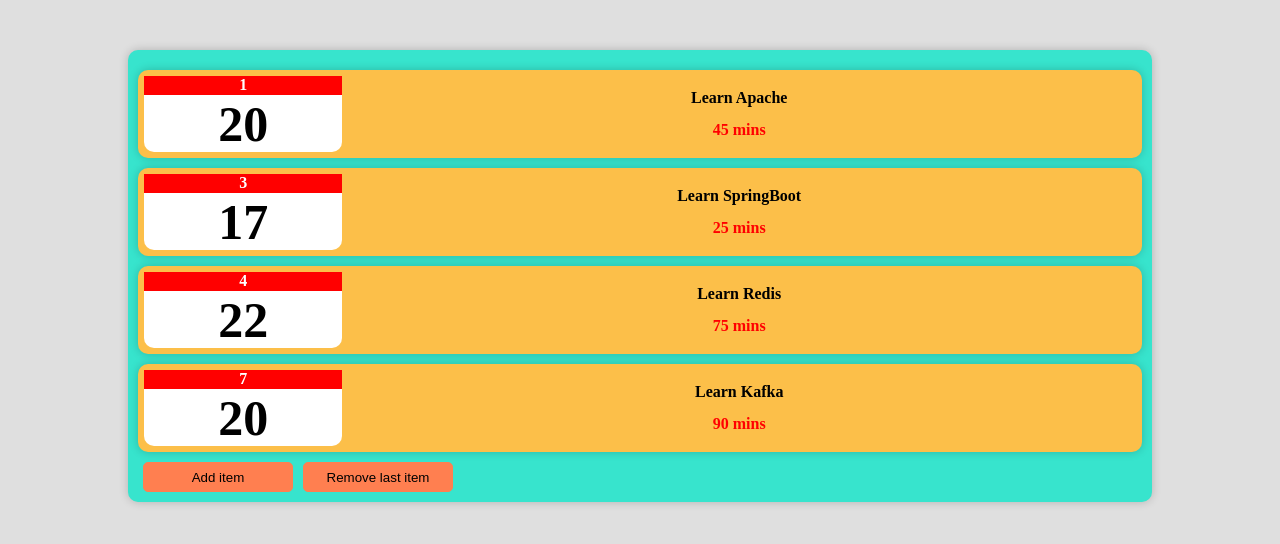
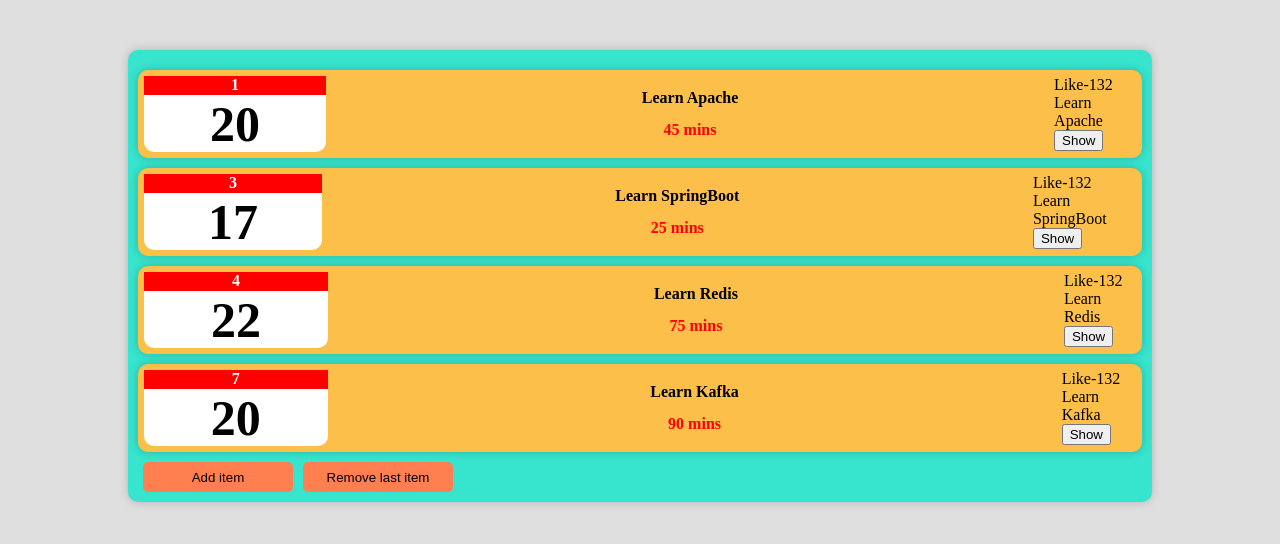
Before and after one commit to showkawa/react18-ZeroToOne, a React (Create React App) app in the folder react02/: page / in a window 1280 px wide. Shown: the top 544 px of the page. Built offline with nearby package versions, Linux system fonts and the light colour scheme.

Commit message:
demo React.Component

```diff
--- a/react02/src/Components/learnLogs/logsItem/LogsItem.js
+++ b/react02/src/Components/learnLogs/logsItem/LogsItem.js
@@ -1,3 +1,4 @@
+import Com from './com/Com';
 import Date from './date/Date';
 import './LogsItem.css';
 
@@ -11,6 +12,9 @@
             </h2>
             <div className="time">{props.time}</div>
         </div>
+        <div className="com">
+            <Com {...props}/>
+        </div>
     </div>;
 };
 
--- /dev/null
+++ b/react02/src/Components/learnLogs/logsItem/com/Com.js
@@ -0,0 +1,28 @@
+import React from 'react';
+
+
+class Com extends React.Component {
+
+    state ={
+        kawa:132
+    };
+
+    comRef = React.createRef();
+
+
+    cli = () => {
+        console.log(this.comRef.current);
+    }
+
+    render() {
+        console.log(this.props);
+
+        return <div ref={this.comRef}>
+            <div>Like-{this.state.kawa}</div>
+            <div>{this.props.desc}</div>
+            <button onClick={this.cli}>Show</button>
+        </div>;
+    }
+}
+
+export default Com;
```
